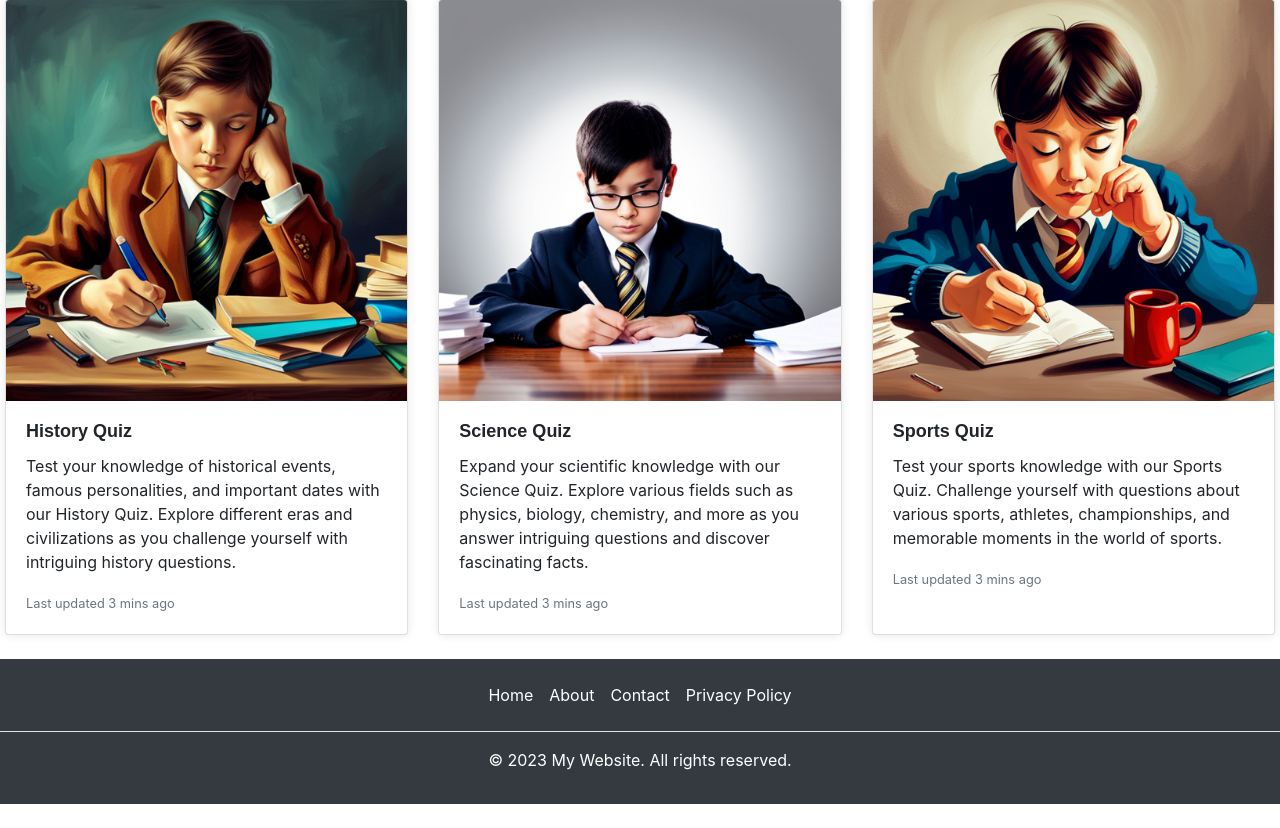
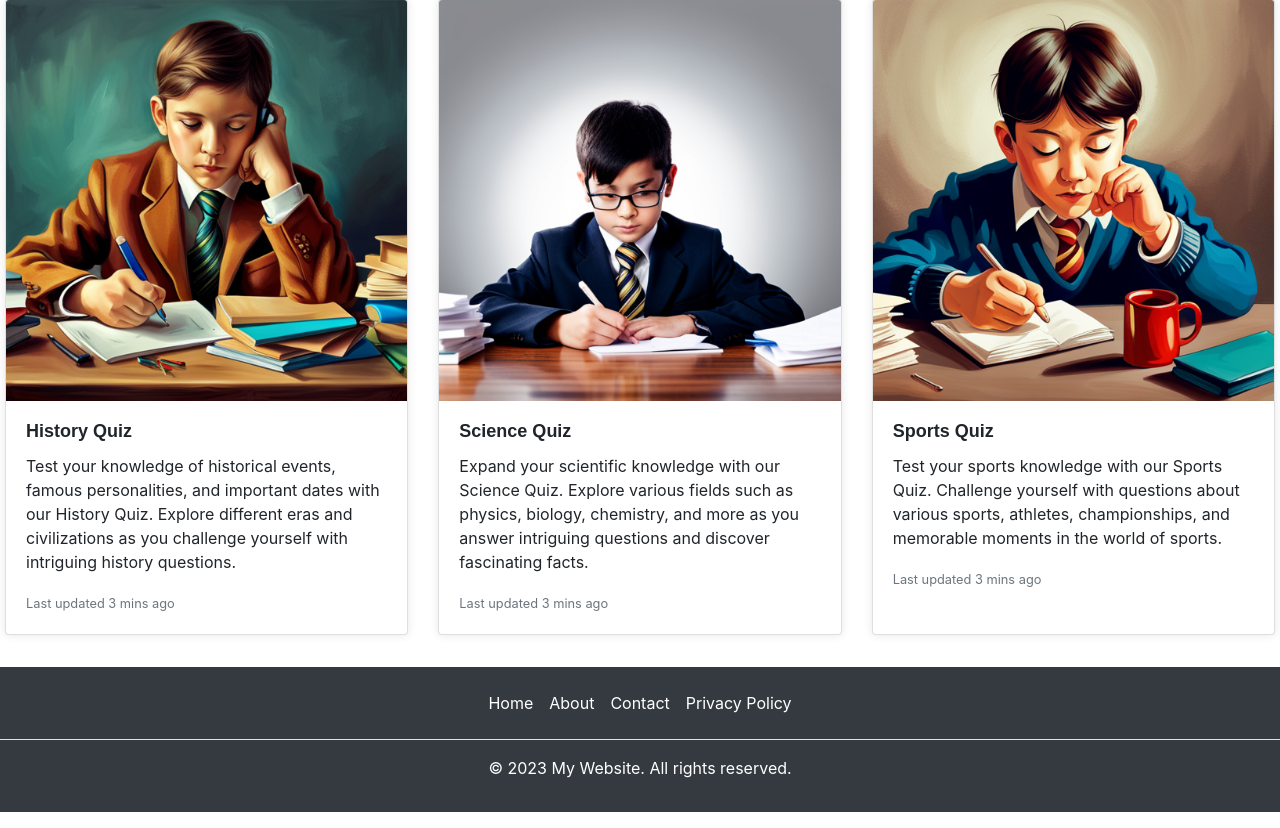
Before and after one commit to Sandeepcode1/crackmyquiz, a PHP site: page /index.php in a window 1280 px wide. Shown: the part 614-1442 px from the top of the page. Run offline with PHP 8.4, Linux system fonts and the light colour scheme; some libraries are stand-ins or nearby versions.

Commit message:
margin removed from bottom

```diff
--- a/footer.php
+++ b/footer.php
@@ -1,10 +1,16 @@
-
-<footer class="py-3 my-4 bg-dark">
+<footer class="py-3 bg-dark custom-footer">
     <ul class="nav justify-content-center border-bottom pb-3 mb-3">
-      <li class="nav-item"><a href="index.php" class="nav-link px-2 text-white">Home</a></li>
-      <li class="nav-item"><a href="aboutme.php" class="nav-link px-2 text-white">About</a></li>
-      <li class="nav-item"><a href="contact.php" class="nav-link px-2 text-white">Contact</a></li>
-      <li class="nav-item"><a href="privacy-policy.php" class="nav-link px-2 text-white">Privacy Policy</a></li>
+        <li class="nav-item"><a href="index.php" class="nav-link px-2 text-white">Home</a></li>
+        <li class="nav-item"><a href="aboutme.php" class="nav-link px-2 text-white">About</a></li>
+        <li class="nav-item"><a href="contact.php" class="nav-link px-2 text-white">Contact</a></li>
+        <li class="nav-item"><a href="privacy-policy.php" class="nav-link px-2 text-white">Privacy Policy</a></li>
     </ul>
     <p class="text-center text-white">© <?php echo date('Y'); ?> My Website. All rights reserved. </p>
 </footer>
+
+<style>
+    .custom-footer {
+        margin-top: 2rem; /* Adjust the margin as per your needs */
+        margin-bottom: 0; /* Remove the margin from the bottom */
+    }
+</style>
```
Also changed, not shown: css/style.css (line endings or trailing spaces).
